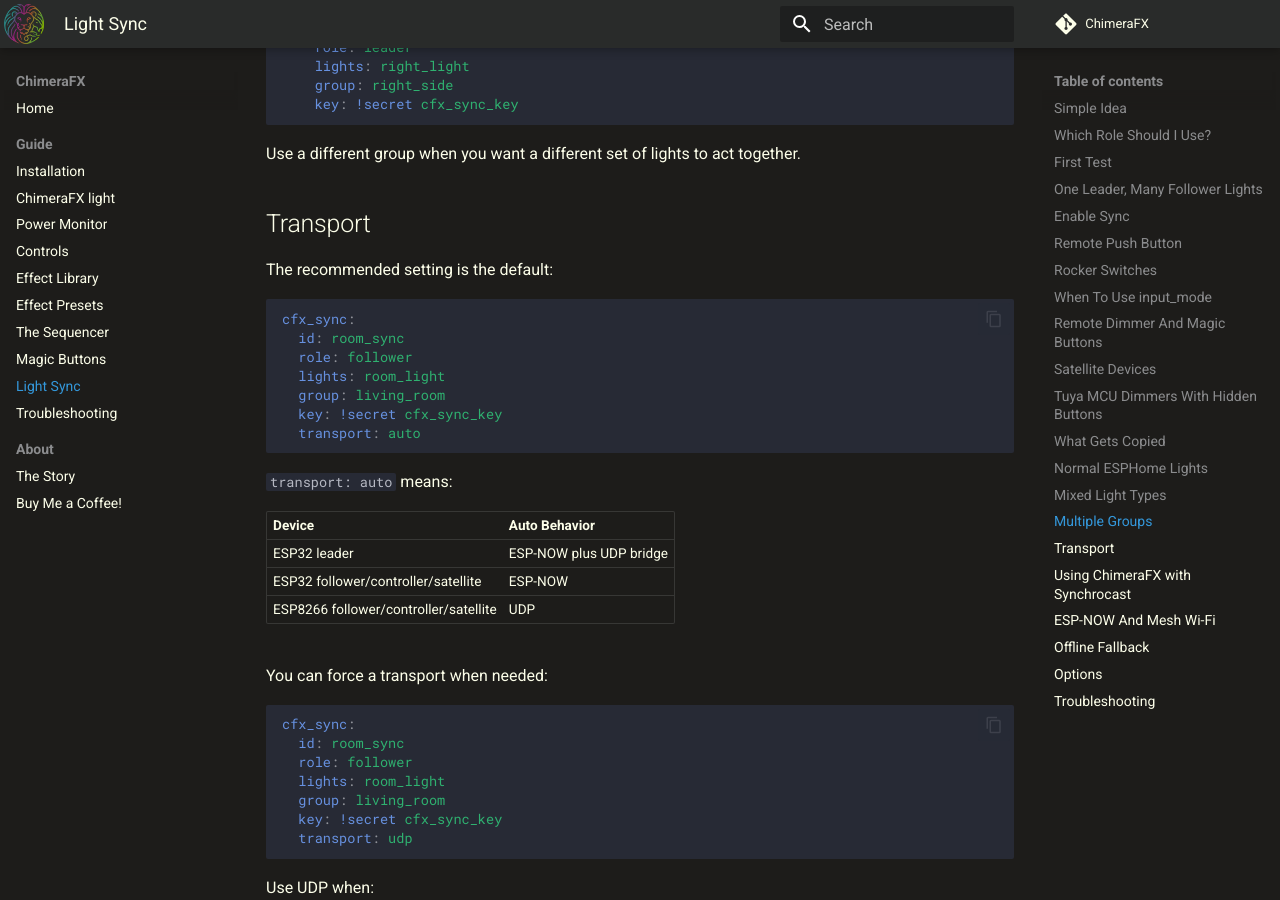
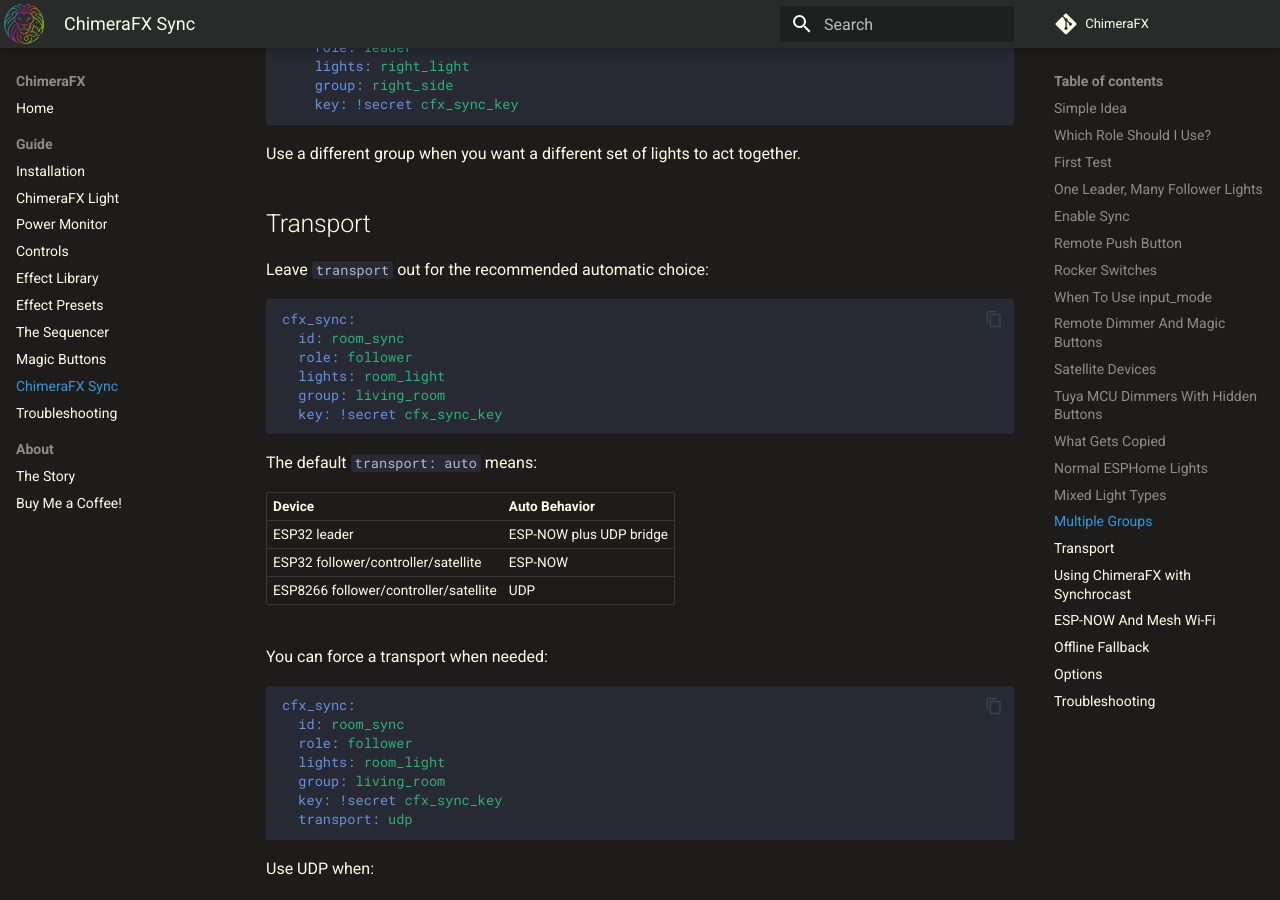
Before and after one commit to effelle/ChimeraFX, an MkDocs documentation site: the page built from docs/cfx_sync.md, in a window 1280 px wide and 900 px high, scrolled down 10178 px. Built offline with MkDocs 1.6.1 and Material for MkDocs 9.7.7, drawn with Linux system fonts in a browser that asks for light colours; comment, search, counter and statistics services are not loaded.

````diff
--- a/docs/cfx_sync.md
+++ b/docs/cfx_sync.md
@@ -428,7 +428,7 @@ Use a different group when you want a different set of lights to act together.
 
 ## Transport
 
-The recommended setting is the default:
+Leave `transport` out for the recommended automatic choice:
 
 ```yaml
 cfx_sync:
@@ -437,10 +437,9 @@ cfx_sync:
   lights: room_light
   group: living_room
   key: !secret cfx_sync_key
-  transport: auto
 ```
 
-`transport: auto` means:
+The default `transport: auto` means:
 
 | Device | Auto Behavior |
 | --- | --- |
--- a/mkdocs.yml
+++ b/mkdocs.yml
@@ -41,14 +41,14 @@ nav:
   - Home: index.md
   - Guide:
     - Installation: Installation.md
-    - ChimeraFX light: cfx_light.md
+    - ChimeraFX Light: cfx_light.md
     - Power Monitor: Power-Monitor.md
     - Controls: Controls.md
     - Effect Library: Effects-Library.md
     - Effect Presets: Effect-Presets.md
     - The Sequencer: cfx_sequence.md
     - Magic Buttons: cfx_magic_buttons.md
-    - Light Sync: cfx_sync.md
+    - ChimeraFX Sync: cfx_sync.md
     - Troubleshooting: Troubleshooting.md
   - About:
     - The Story: The-Story.md
````
Also changed, not shown: docs/Installation.md (+3 -3 lines), docs/Troubleshooting.md (+2 -2 lines), docs/cfx_light.md (+51 -51 lines), 2 other files.
